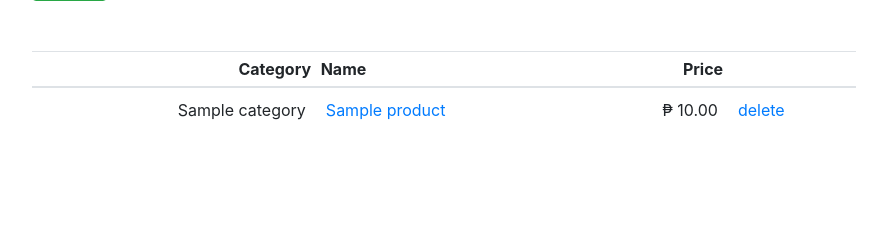
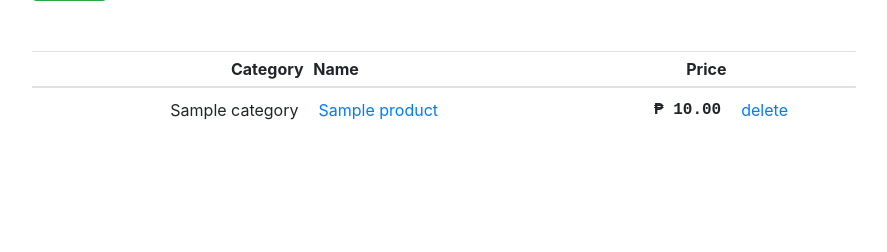
Before and after one commit to ryanarnold/tech-planner, a Django app: page /products/ in a window 1280 px wide. Shown: the part 479-731 px from the top of the page, without its empty margins (196-1083 px from the left). Run offline with Django 3.2, Linux system fonts and the light colour scheme; tables that the repository leaves empty hold one stand-in row (values such as "Sample post"); some libraries are stand-ins or nearby versions.

Commit message:
Use monospace font for all prices

```diff
--- a/tech_planner/static/css/base.css
+++ b/tech_planner/static/css/base.css
@@ -45,3 +45,8 @@
 .form-table td {
     padding: 10px;
 }
+
+.price {
+    font-family: 'Courier New', Courier, monospace;
+    font-weight: bold;
+}
--- a/tech_planner/templates/products.html
+++ b/tech_planner/templates/products.html
@@ -81,7 +81,7 @@
           {% if product.price == '--' %}
             <td class="text-right">--</td>
           {% else %}
-            <td class="text-right">&#8369; {{ product.price }}</td>
+            <td class="text-right price">&#8369; {{ product.price }}</td>
           {% endif %}
 
           <td>
```
